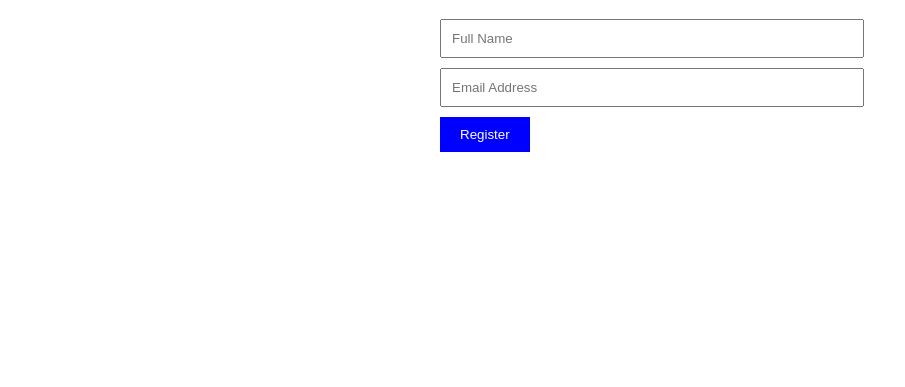
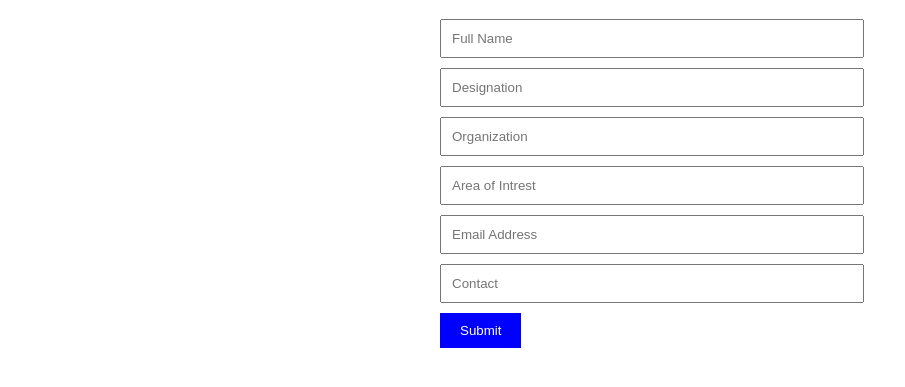
Before and after one commit to shiva019-sms/registration-page, a plain HTML site: page index.html in a window 1280 px wide. Shown: the part 61-448 px from the top of the page, without its empty margins (0-905 px from the left). Drawn offline with Linux system fonts and the light colour scheme.

Commit message:
Update index.html

```diff
--- a/index.html
+++ b/index.html
@@ -8,15 +8,19 @@
         body { font-family: Arial, sans-serif; margin: 20px; }
         form { max-width: 400px; margin: auto; }
         input { display: block; margin: 10px 0; padding: 10px; width: 100%; }
-        button { padding: 10px 20px; background-color: blue; color: white; border: none; cursor: pointer; }
+        button { padding: 10px 20px; background-color: blue; color: rgb(255, 255, 255); border: none; cursor: pointer; }
     </style>
 </head>
 <body>
     <h1>Register Here</h1>
     <form id="registrationForm">
         <input type="text" id="name" name="name" placeholder="Full Name" required>
+        <input type="text"id="Designation" name="name" placeholder="Designation" required>
+        <input type="text"id="Organization" name="name" placeholder="Organization" required>
+        <input type="text"id="Area of Intrest" name="name" placeholder="Area of Intrest" required>
         <input type="email" id="email" name="email" placeholder="Email Address" required>
-        <button type="submit">Register</button>
+        <input type="number" id="number" name="number" placeholder="Contact" required>
+        <button type="submit">Submit</button>
     </form>
     <p id="status"></p>
     <script>
```
